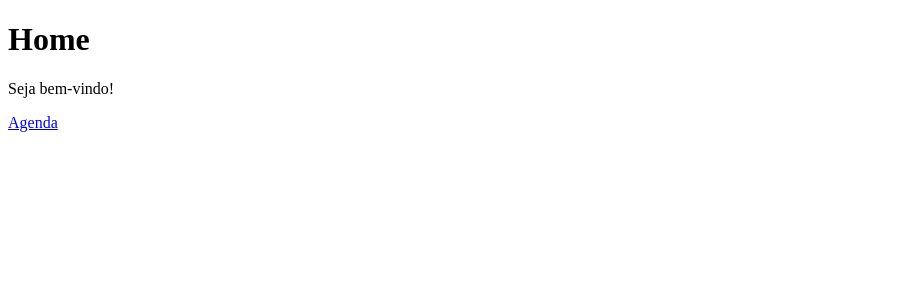
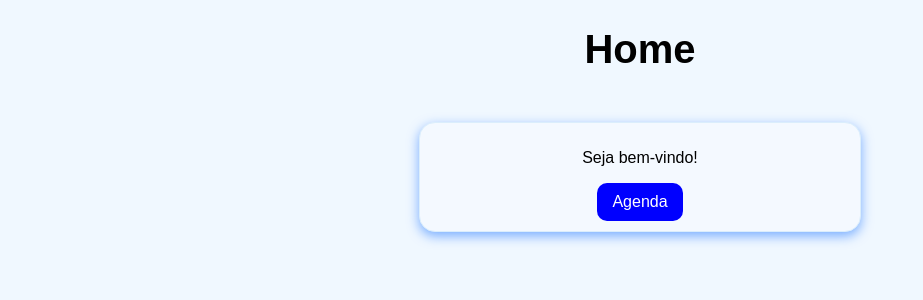
Before and after one commit to JoaoVPalandi/agenda, a Flask app: page / in a window 1280 px wide. Shown: the top 300 px of the page, without its empty margins (0-923 px from the left). Run offline with Flask 3, Linux system fonts and the light colour scheme.

Commit message:
style: estilização da pagina agenda python

```diff
--- a/models/database.py
+++ b/models/database.py
@@ -6,6 +6,12 @@ class Database:
     def __init__(self, db_name: str) -> None :
         self.connection: Connection = connect(db_name)
         self.cursor: Cursor = self.connection.cursor()
+        self.executar('''
+        CREATE TABLE IF NOT EXISTS tarefas (
+         id INTEGER PRIMARY KEY AUTOINCREMENT,
+         titulo_tarefa TEXT NOT NULL,
+         data_conclusao TEXT);
+        ''')
 
     def executar(self, query: str, params: tuple = ()) -> Cursor:
         self.cursor.execute(query, params)
--- a/models/tarefa.py
+++ b/models/tarefa.py
@@ -3,11 +3,11 @@ from models.database import Database
 
 class Tarefa:
     def __init__(self: Self, titulo_tarefa: str, data_conclusao =None)-> None:
-        self.titulo: str = titulo_tarefa
+        self.titulo_tarefa: str = titulo_tarefa
         self.data_conclusao: str  = data_conclusao
 
     def salvar_tarefa(self: Self)-> None:
         with Database('./data/tarefas.sqlite3') as db:
             query: str = " INSERT INTO tarefas (titulo_tarefa, data_conclusao) VALUES (?, ?);"
-            params: tuple = (self.titulo, self.data_conclusao)
+            params: tuple = (self.titulo_tarefa, self.data_conclusao)
             db.executar(query, params)
--- a/static/style.css
+++ b/static/style.css
@@ -1,3 +1,80 @@
+body{
+    font-family: Arial, Helvetica, sans-serif;
+    background-color: aliceblue;
+}
+
 p{
-    color : rgb(0, 0, 0)
+    color : rgb(0, 0, 0);
 }
+
+form{
+    width: 350px;
+    align-items: center;
+    margin: 30px auto
+}
+
+input,button{
+    width: 350px;
+    padding: 14px;
+    margin-bottom: 18px;
+    box-sizing: border-box;
+    border-radius: 15px;
+    border: 1px black;
+}
+
+button{
+    background-color: rgb(0, 0, 255);
+    color: black;
+    border: 1px grey;
+    cursor: pointer;
+    border-radius: 15px;
+}
+
+h1{
+    text-align: center;
+    font-size: 2.5rem;
+}
+
+.form-card{
+    background: #f4f9ff;
+    border-left: 6px solid;
+    padding: 10px 18px 10px 18px;
+    margin-top: 25px;
+    box-shadow: 0 4px 12px rgba(0, 100, 255, 0.5);
+    border: 1px solid #dbeefc;
+    border-radius: 10px;
+    display: flex;
+    justify-content: center;
+    align-items: center;
+    width: 100%;
+    max-width: 400px;
+    margin: 50px auto;
+    border-radius: 16px;
+}
+
+.link-agenda{
+    padding: 10px 15px;
+    background-color: blue;
+    color: white;
+    border-radius: 10px;
+    text-decoration: none;
+}
+
+.home{
+    background: #f4f9ff;
+    border-left: 6px solid;
+    padding: 10px 20px 10px 20px;
+    margin-top: 25px;
+    box-shadow: 0 4px 12px rgba(0, 100, 255, 0.5);
+    border: 1px solid #dbeefc;
+    border-radius: 10px;
+    display: flex;
+    justify-content: center;
+    align-items: center;
+    width: 100%;
+    max-width: 400px;
+    margin: 50px auto;
+    border-radius: 16px;
+    text-decoration: none;
+    flex-direction: column;
+}
--- a/templates/agenda.html
+++ b/templates/agenda.html
@@ -1,5 +1,6 @@
 {% extends "base.html" %}
 {% block content %}
+<div class="form-card">
     <form method="POST">
         <input type="text" name="titulo-tarefa"
         id="titulo-tarefa" placeholder="Título da tarefa"
@@ -8,6 +9,7 @@
         id="data-conclusao">
         <button type="submit">Adicionar Tarefa</button>
     </form>
+</div>
     <p>{{ tarefa.titulo_tarefa }} - {{ tarefa.data_conclusao }}</p>
 {% endblock %}
 
--- a/templates/home.html
+++ b/templates/home.html
@@ -1,6 +1,8 @@
 {% extends "base.html" %} <!--Herdar todas as carateristicas de base.hmlt-->
 
 {% block content %}
-    <p>Seja bem-vindo!</p>
-    <a href="/agenda">Agenda</a>
+    <div class="home">
+        <p>Seja bem-vindo!</p>
+        <a href="/agenda" class="link-agenda">Agenda</a>
+    </div>
 {% endblock %}
```
Also changed, not shown: data/tarefas.sqlite3.
